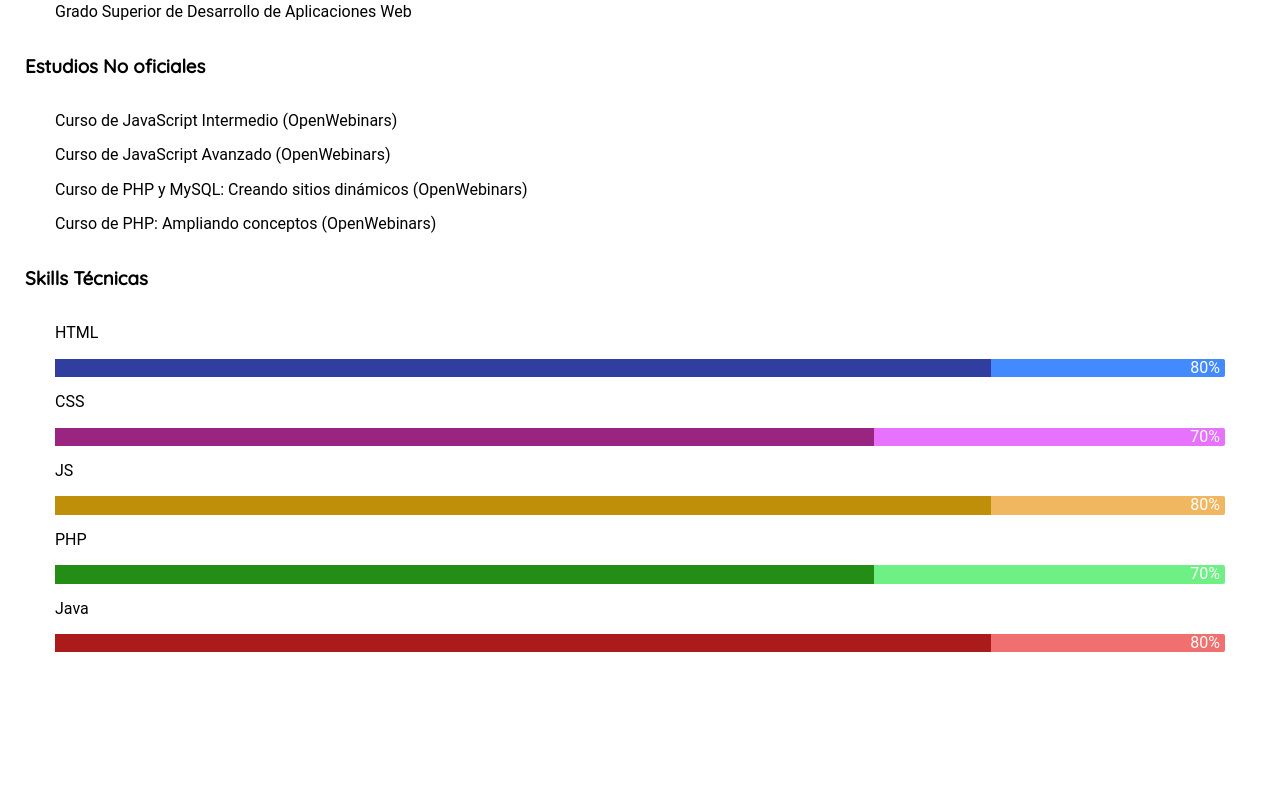
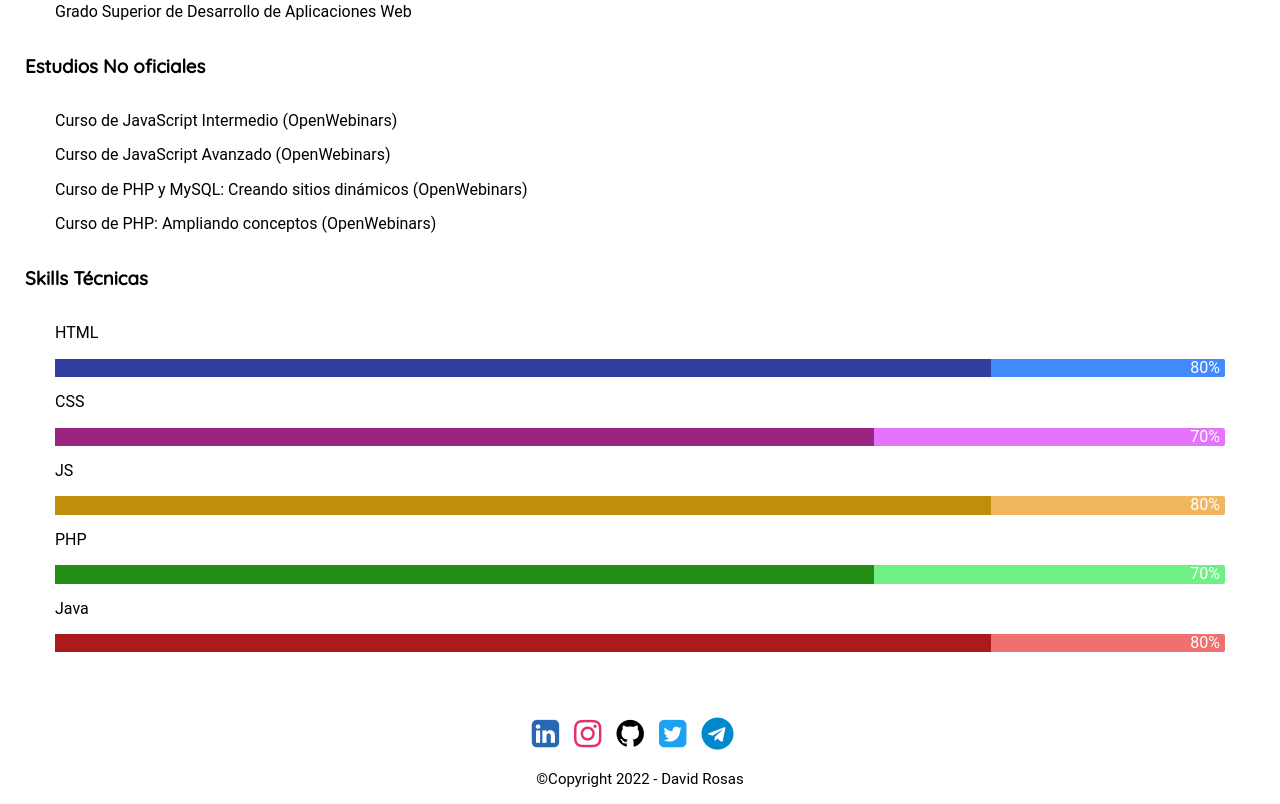
Before and after one commit to David-Roses/David-Roses, a plain HTML site: page principal.html in a window 1280 px wide. Shown: the part 2481-3285 px from the top of the page. Before the commit the page ends 3183 px from the top, so only its background shows below. Drawn offline with Linux system fonts and the light colour scheme.

Commit message:
feat: movil terminado

```diff
--- a/css/principal.sass
+++ b/css/principal.sass
@@ -73,6 +73,7 @@ main
         @include font-h3
 
     .contenido_proyectos
+
         margin-left: 55px
         margin-right: 55px
         border: 2px solid #757575
@@ -230,3 +231,41 @@ main
     > div
         width: 80%
         background-color: #ac1b1b
+
+.rrss_2
+
+    display: flex
+    flex-direction: colum
+    justify-content: center
+
+    ul
+        display: flex
+        flex-direction: row
+        list-style: none
+        justify-content: space-around
+        align-items: center
+        text-align: center
+        padding: 0
+
+        li
+            margin-right: 15px
+
+#telegram
+    color: #0088cc
+
+#linkedin
+    color: #2867B2
+
+#instagram
+    color: #E1306C
+
+#twitter
+    color: #1DA1F2
+
+footer
+
+    text-align: center
+
+    p
+        margin-top: 5px
+        font-size: 15px
--- a/principal.html
+++ b/principal.html
@@ -33,10 +33,9 @@
             </ul>
             <div class="rrss">
                 <ul>
-                    <li><a href="#"><i class="fa fa-linkedin-square fa-2x" aria-hidden="true"></i> </a></li>
-                    <li><a href="#"><i class="fa fa-instagram fa-2x" aria-hidden="true"></i></a></li>
-                    <li><a href="#"><i class="fa fa-facebook-official fa-2x" aria-hidden="true"></i></a></li>
-                    <li><a href="#"><i class="fa fa-twitter-square fa-2x" aria-hidden="true"></i></a></li>
+                    <li><a id="linkedin" href="https://www.linkedin.com/in/DavidRosas02/"><i class="fa fa-linkedin-square fa-2x" aria-hidden="true"></i> </a></li>
+                    <li><a id="instagram" href="https://www.instagram.com/_rosass0/"><i class="fa fa-instagram fa-2x" aria-hidden="true"></i></a></li>
+                    <li><a id="twitter" href="https://twitter.com/David_volrev"><i class="fa fa-twitter-square fa-2x" aria-hidden="true"></i></a></li>
                 </ul>
             </div>
         </nav>
@@ -219,6 +218,18 @@
             </article>
         </section>
     </main>
+    <footer>
+        <div class="rrss_2">
+            <ul>
+                <li><a id="linkedin" href="https://www.linkedin.com/in/DavidRosas02/"><i class="fa fa-linkedin-square fa-2x" aria-hidden="true"></i> </a></li>
+                <li><a id="instagram" href="https://www.instagram.com/_rosass0/"><i class="fa fa-instagram fa-2x" aria-hidden="true"></i></a></li>
+                <li><a href="https://github.com/davidroses02"><i class="fa fa-github fa-2x" aria-hidden="true"></i></a></i></li>
+                <li><a id="twitter" href="https://twitter.com/David_volrev"><i class="fa fa-twitter-square fa-2x" aria-hidden="true"></i></a></li>
+                <li><a id="telegram" href="https://t.me/David_Rosas"><i class="fa fa-telegram fa-2x" aria-hidden="true"></i></a></li>
+            </ul>
+        </div>
+        <p>&copy;Copyright 2022 -<a href="principal.html"> David Rosas</a></p>
+    </footer>
 
 </body>
 
```
Also changed, not shown: index.html (+1 -1 lines), css/principal.css, css/principal.min.css.
